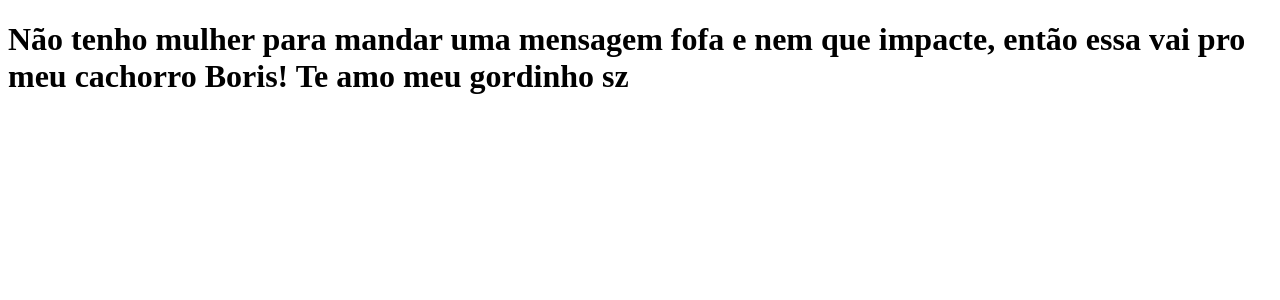
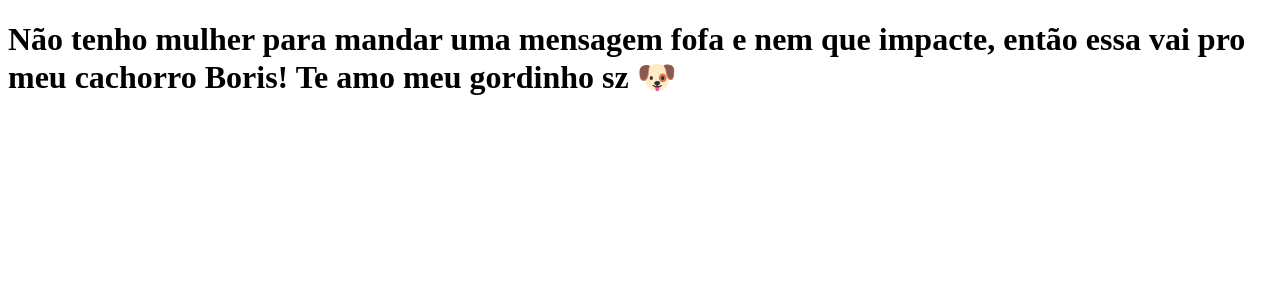
Before and after one commit to ManelPechim/clone-tabsnews, a Next.js app: page / in a window 1280 px wide. Shown: the top 300 px of the page. Built offline with nearby package versions, Linux system fonts and the light colour scheme.

Commit message:
modifica a frase

```diff
--- a/pages/index.js
+++ b/pages/index.js
@@ -1,5 +1,5 @@
 function Home() {
-  return <h1>Não tenho mulher para mandar uma mensagem fofa e nem que impacte, então essa vai pro meu cachorro Boris! Te amo meu gordinho sz</h1>
+  return <h1>Não tenho mulher para mandar uma mensagem fofa e nem que impacte, então essa vai pro meu cachorro Boris! Te amo meu gordinho sz 🐶</h1>
 };
 
 export default Home;
```
